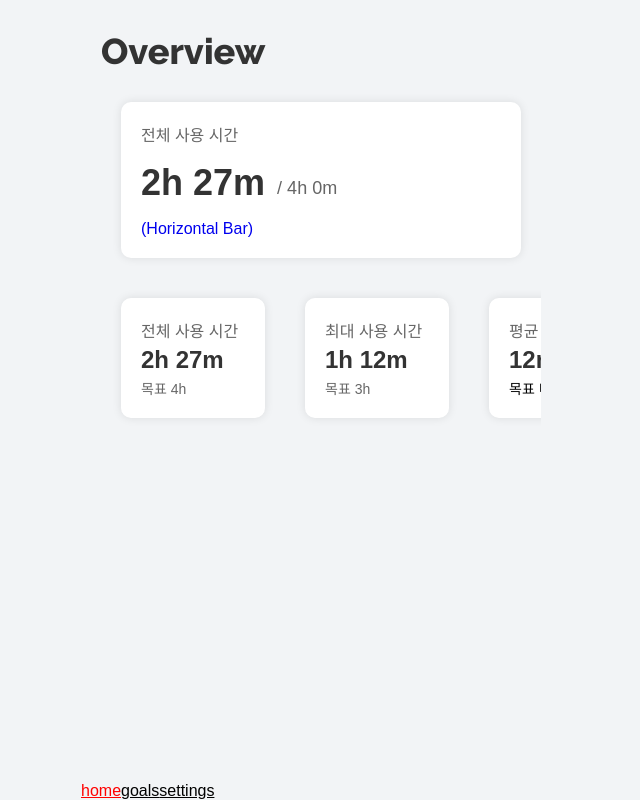
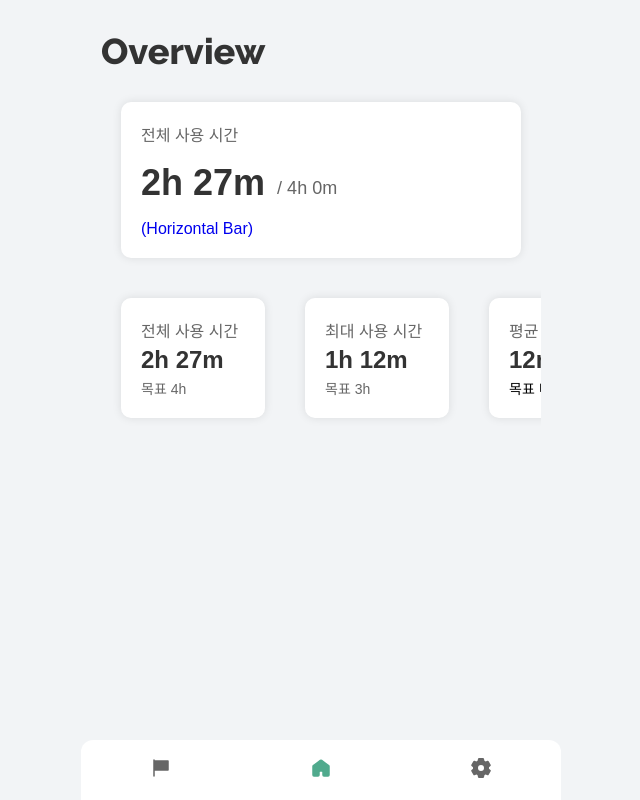
Before and after one commit to SnowSuno/MoLeaf, a React (Vite) app: page / in a window 1280 px wide. Shown: the whole page, without its empty margins (319-959 px from the left). Built offline with nearby package versions, Linux system fonts and the light colour scheme; a web font is replaced by a local one.

Commit message:
:sparkles: Implement navigation bar

```diff
--- /dev/null
+++ b/src/assets/icons/Flag.tsx
@@ -0,0 +1,20 @@
+import { icon } from "./utils";
+
+export const Flag = icon(({ color, size, weight }) => (
+  <svg
+    xmlns="http://www.w3.org/2000/svg"
+    viewBox="0 0 24 24"
+    fill="none"
+    width={size}
+    height={size}
+  >
+    <path fill={color} d="M19 5H5v9h14V5z" />
+    <path
+      stroke={color}
+      stroke-linecap="round"
+      stroke-linejoin="round"
+      stroke-width={weight}
+      d="M5 20v-6m0-9h14v9H5m0-9v9m0-9V4"
+    />
+  </svg>
+));
--- /dev/null
+++ b/src/assets/icons/Home.tsx
@@ -0,0 +1,20 @@
+import { icon } from "./utils";
+
+export const Home = icon(({ color, size, weight }) => (
+  <svg
+    xmlns="http://www.w3.org/2000/svg"
+    viewBox="0 0 24 24"
+    fill="none"
+    width={size}
+    height={size}
+  >
+    <path
+      fill={color}
+      stroke={color}
+      stroke-linecap="round"
+      stroke-linejoin="round"
+      stroke-width={weight}
+      d="M20 19v-8.5a1 1 0 0 0-.4-.8l-7-5.25a1 1 0 0 0-1.2 0l-7 5.25a1 1 0 0 0-.4.8V19a1 1 0 0 0 1 1h4a1 1 0 0 0 1-1v-3a1 1 0 0 1 1-1h2a1 1 0 0 1 1 1v3a1 1 0 0 0 1 1h4a1 1 0 0 0 1-1z"
+    />
+  </svg>
+));
--- /dev/null
+++ b/src/assets/icons/Settings.tsx
@@ -0,0 +1,18 @@
+import { icon } from "./utils";
+
+export const Settings = icon(({ color, size }) => (
+  <svg
+    xmlns="http://www.w3.org/2000/svg"
+    viewBox="0 0 24 24"
+    fill="none"
+    width={size}
+    height={size}
+  >
+    <path
+      fill={color}
+      fill-rule="evenodd"
+      d="M9.024 2.783A1 1 0 0 1 10 2h4a1 1 0 0 1 .976.783l.44 1.981c.4.19.781.41 1.14.66l1.938-.61a1 1 0 0 1 1.166.454l2 3.464a1 1 0 0 1-.19 1.237l-1.497 1.373a8.1 8.1 0 0 1 0 1.316l1.497 1.373a1 1 0 0 1 .19 1.237l-2 3.464a1 1 0 0 1-1.166.454l-1.937-.61c-.36.25-.741.47-1.14.66l-.44 1.98A1 1 0 0 1 14 22h-4a1 1 0 0 1-.976-.783l-.44-1.981c-.4-.19-.781-.41-1.14-.66l-1.938.61a1 1 0 0 1-1.166-.454l-2-3.464a1 1 0 0 1 .19-1.237l1.497-1.373a8.097 8.097 0 0 1 0-1.316L2.53 9.97a1 1 0 0 1-.19-1.237l2-3.464a1 1 0 0 1 1.166-.454l1.937.61c.36-.25.741-.47 1.14-.66l.44-1.98zM12 15a3 3 0 1 0 0-6 3 3 0 0 0 0 6z"
+      clip-rule="evenodd"
+    />
+  </svg>
+));
--- a/src/assets/icons/index.ts
+++ b/src/assets/icons/index.ts
@@ -1,3 +1,6 @@
+export * from "./Home";
+export * from "./Flag";
+export * from "./Settings";
 export * from "./ChevronLeft";
 export * from "./ChevronRight";
 export * from "./ChevronDown";
--- a/src/components/Navigator.tsx
+++ b/src/components/Navigator.tsx
@@ -1,36 +1,49 @@
 import React from "react";
 import { NavLink } from "react-router-dom";
 import styled from "@emotion/styled";
+import { Flag, Home, Settings } from "../assets/icons";
 
 interface Props {
   name: string;
+  icon: OverridableComponent<SvgIconTypeMap>;
   to: string;
 }
 
-const NavItem: React.FC<Props> = ({ name, to }) =>
+const NavItem: React.FC<Props> = ({ name, icon, to }) => (
   <NavLink
+    id={name}
     to={to}
-    style={({ isActive }) => isActive ? { color: "red" } : { color: "black" }}
+    style={({ isActive }) =>
+      isActive ? { color: "var(--primary)" } : { color: "var(--dark-text)" }
+    }
   >
-    {name}
-  </NavLink>;
+    {icon({ size: 24 })}
+  </NavLink>
+);
 
 const Container = styled.nav`
   display: flex;
   flex-direction: row;
   position: absolute;
   bottom: 0;
+  width: 100%;
+  border-radius: 12px 12px 0 0;
+  background-color: var(--white);
+  padding-bottom: env(safe-area-inset-bottom, 0);
 
-  padding-bottom: env(safe-area-inset-bottom, 0);
+  & > * {
+    flex: 1;
+    padding: 16px;
+    text-align: center;
+  }
 `;
 
 export const Navigator: React.FC = () => {
-
   return (
     <Container>
-      <NavItem name="home" to="/"/>
-      <NavItem name="goals" to="/goals"/>
-      <NavItem name="settings" to="/settings"/>
+      <NavItem name="goals" icon={Flag} to="/goals" />
+      <NavItem name="home" icon={Home} to="/" />
+      <NavItem name="settings" icon={Settings} to="/settings" />
     </Container>
   );
 };
```
